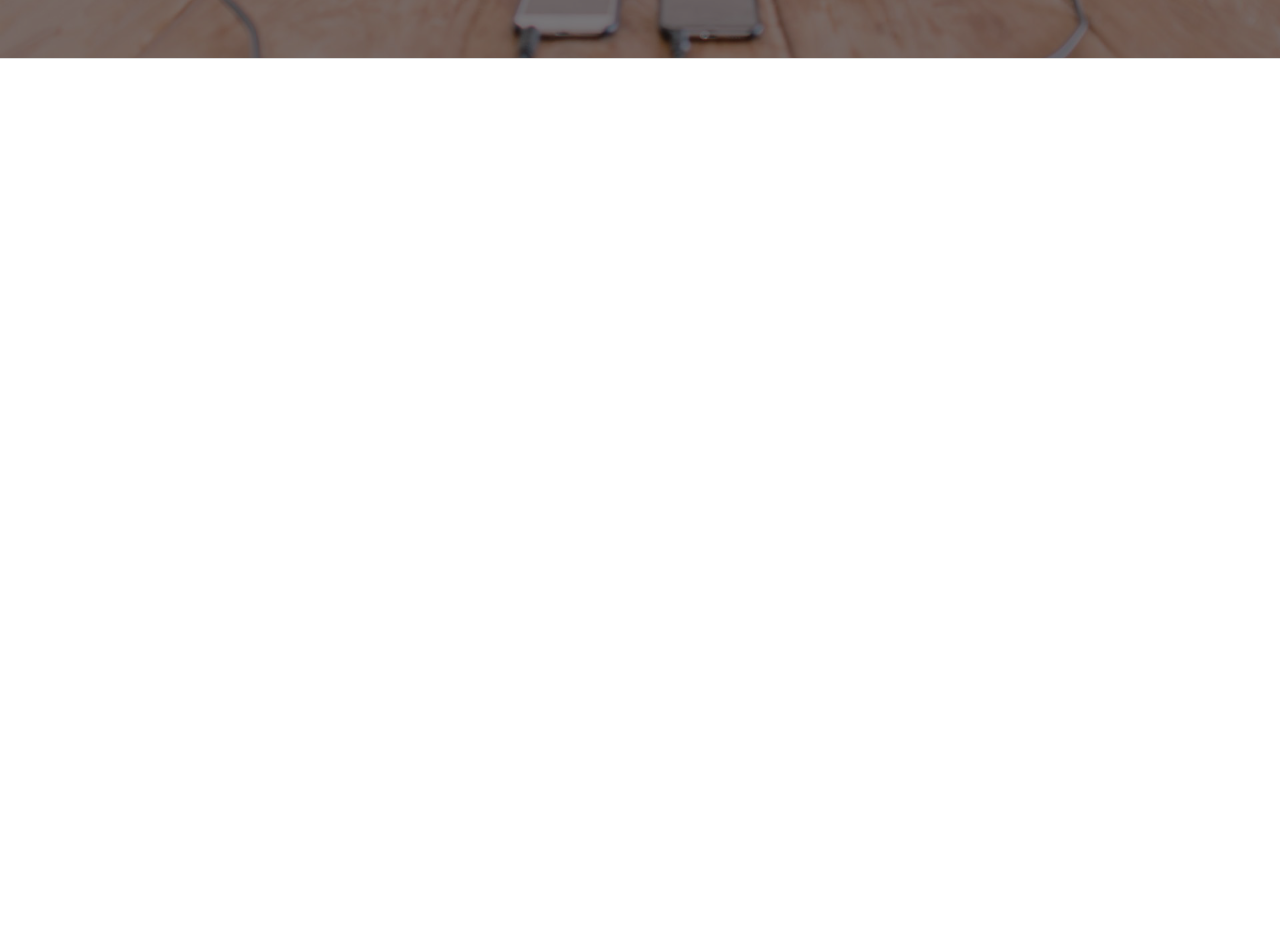
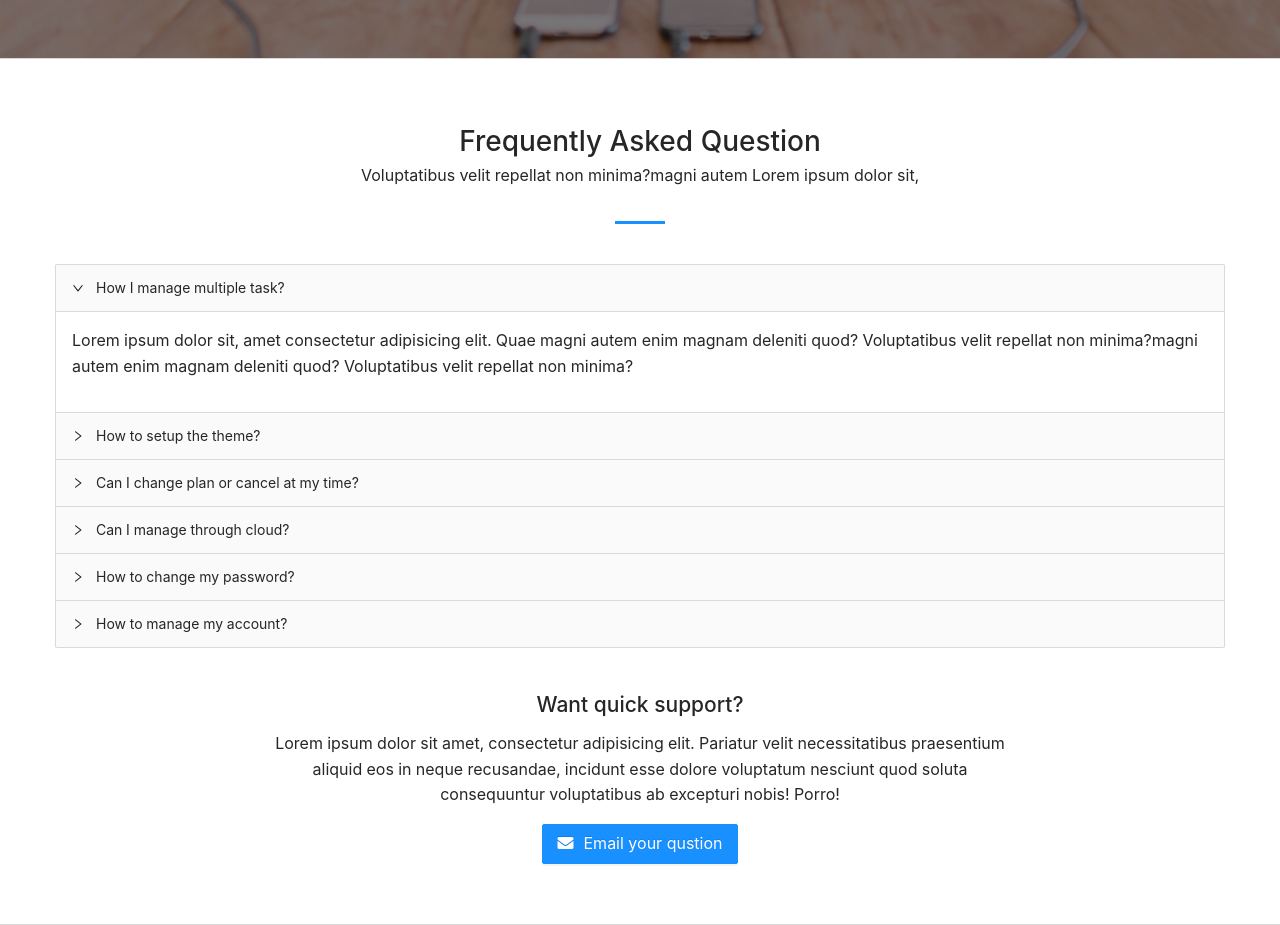
Before and after one commit to Clesio7844/react-art-design, a React (Create React App) app: page / in a window 1280 px wide. Shown: the part 2513-3438 px from the top of the page. Before the commit the page ends 2572 px from the top, so only its background shows below. Built offline with nearby package versions, Linux system fonts and the light colour scheme.

Commit message:
work on faq using collpse component

```diff
--- /dev/null
+++ b/src/components/home/faq.js
@@ -0,0 +1,85 @@
+import React from 'react';
+import { Collapse } from 'antd';
+import { Button } from 'antd';
+
+const { Panel } = Collapse;
+
+function AppFaq() {
+  return (
+    <div className='block faqBlock'>
+      <div className='container-fluid'>
+        <div className='titleHolder'>
+          <h2>Frequently Asked Question</h2>
+          <p>
+            Voluptatibus velit repellat non minima?magni autem Lorem ipsum dolor
+            sit,
+          </p>
+        </div>
+        <Collapse defaultActiveKey={['1']}>
+          <Panel header='How I manage multiple task?' key='1'>
+            <p>
+              Lorem ipsum dolor sit, amet consectetur adipisicing elit. Quae
+              magni autem enim magnam deleniti quod? Voluptatibus velit repellat
+              non minima?magni autem enim magnam deleniti quod? Voluptatibus
+              velit repellat non minima?
+            </p>
+          </Panel>
+          <Panel header='How to setup the theme?' key='2'>
+            <p>
+              Lorem ipsum dolor sit, amet consectetur adipisicing elit. Quas
+              quaerat inventore laborum ipsa voluptatem magni esse quis mollitia
+              eligendi nisi! magni autem enim magnam deleniti quod? Voluptatibus
+              velit repellat non minima?
+            </p>
+          </Panel>
+          <Panel header='Can I change plan or cancel at my time?' key='3'>
+            <p>
+              Lorem ipsum dolor sit amet consectetur adipisicing elit. Omnis
+              ipsam ratione, maxime illo odit explicabo voluptatem suscipit enim
+              harum ex. magni autem enim magnam deleniti quod? Voluptatibus
+              velit repellat non minima?
+            </p>
+          </Panel>
+          <Panel header='Can I manage through cloud?' key='4'>
+            <p>
+              Lorem ipsum dolor sit amet consectetur adipisicing elit. Omnis
+              ipsam ratione, maxime illo odit explicabo voluptatem suscipit enim
+              harum ex. magni autem enim magnam deleniti quod? Voluptatibus
+              velit repellat non minima?
+            </p>
+          </Panel>
+          <Panel header='How to change my password?' key='5'>
+            <p>
+              Lorem ipsum dolor sit amet consectetur adipisicing elit. Omnis
+              ipsam ratione, maxime illo odit explicabo voluptatem suscipit enim
+              harum ex. magni autem enim magnam deleniti quod? Voluptatibus
+              velit repellat non minima?
+            </p>
+          </Panel>
+          <Panel header='How to manage my account?' key='6'>
+            <p>
+              Lorem ipsum dolor sit amet consectetur adipisicing elit. Omnis
+              ipsam ratione, maxime illo odit explicabo voluptatem suscipit enim
+              harum ex. magni autem enim magnam deleniti quod? Voluptatibus
+              velit repellat non minima?
+            </p>
+          </Panel>
+        </Collapse>
+        <div className='quickSupport'>
+          <h2>Want quick support?</h2>
+          <p>
+            Lorem ipsum dolor sit amet, consectetur adipisicing elit. Pariatur
+            velit necessitatibus praesentium aliquid eos in neque recusandae,
+            incidunt esse dolore voluptatum nesciunt quod soluta consequuntur
+            voluptatibus ab excepturi nobis! Porro!
+          </p>
+          <Button type='primary' size='large'>
+            <i className='fas fa-envelope'></i> Email your qustion
+          </Button>
+        </div>
+      </div>
+    </div>
+  );
+}
+
+export default AppFaq;
--- a/src/views/home.js
+++ b/src/views/home.js
@@ -3,6 +3,7 @@ import AppHero from '../components/home/hero';
 import AppAbout from '../components/home/about';
 import Appfeature from '../components/home/feature';
 import Appworks from '../components/home/works';
+import AppFaq from '../components/home/faq';
 
 function AppHome() {
   return (
@@ -11,6 +12,7 @@ function AppHome() {
       <AppAbout />
       <Appfeature />
       <Appworks />
+      <AppFaq />
     </div>
   );
 }
```
